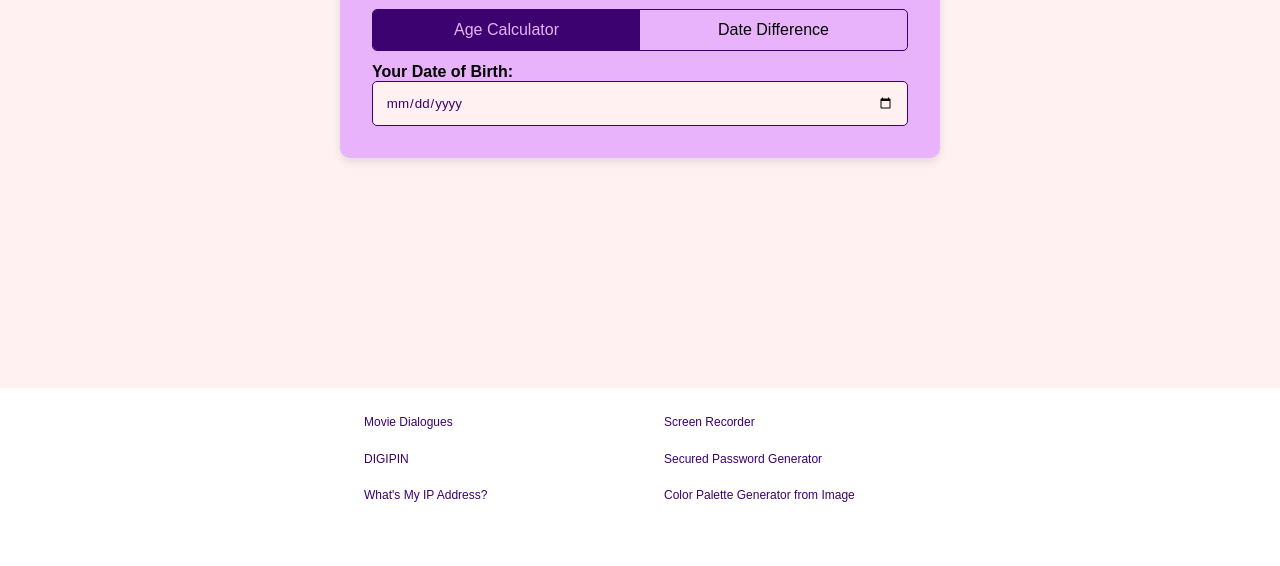
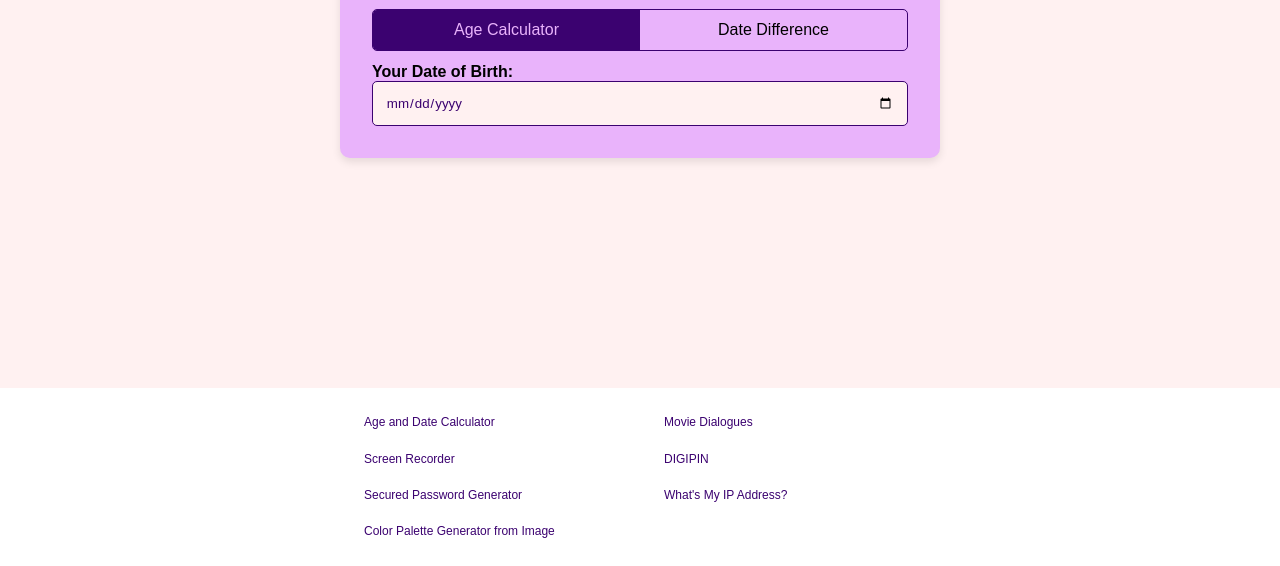
Before and after one commit to sumitkarn12/age-and-date-diff-calculator, a plain HTML site: page index.html in a window 1280 px wide. Shown: the part 332-898 px from the top of the page. Before the commit the page ends 861 px from the top, so only its background shows below. Drawn offline with nearby package versions, Linux system fonts and the light colour scheme.

Commit message:
Link updated

```diff
--- a/index.html
+++ b/index.html
@@ -62,6 +62,7 @@
 
 	<div class="center">
 		<div class="links">
+			<a href="http://age-calculator.idkey.in/">Age and Date Calculator</a>
 			<a href="https://dialogue.idkey.in/">Movie Dialogues</a>
 			<a href="http://record.idkey.in/">Screen Recorder</a>
 			<a href="https://digipin.idkey.in/">DIGIPIN</a>
```
Lines whose indentation alone changed are shown as unchanged.
